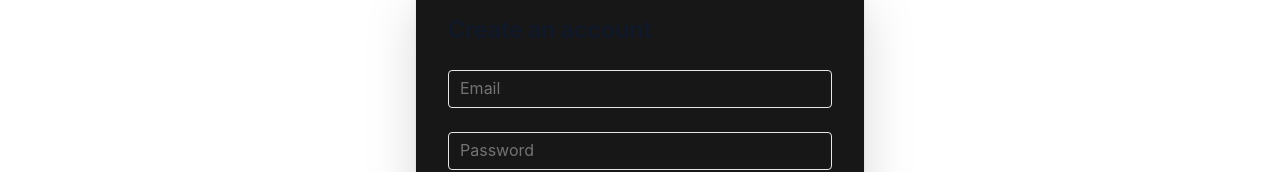
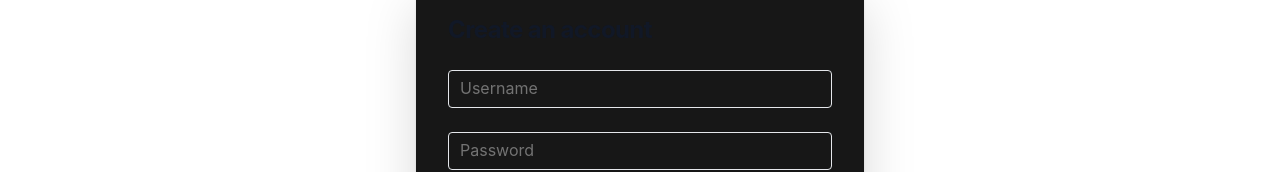
Before and after one commit to nugmara/Snapchat-Chat, a React (Vite) app in the folder client/: page /register in a window 1280 px wide. Shown: the part 252-424 px from the top of the page. Built offline with nearby package versions, Linux system fonts and the light colour scheme; no server answers.

Commit message:
Create user table server side

```diff
--- a/client/src/auth/SignUp.jsx
+++ b/client/src/auth/SignUp.jsx
@@ -22,17 +22,17 @@ function SignUp() {
             <form className="space-y-4 md:space-y-6" action="#">
               <div className="relative mb-4" data-te-input-wrapper-init>
                 <input
-                  type="email"
-                  name="email"
-                  id="email"
+                  type="text"
+                  name="text"
+                  id="text"
                   className="peer block min-h-[auto] w-full rounded border bg-transparent px-3 py-[0.32rem] leading-[1.6] outline-none transition-all duration-200 ease-linear focus:placeholder:opacity-200 data-[te-input-state-active]:placeholder:opacity-100 motion-reduce:transition-none dark:placeholder:text-neutral-200 [&:not([data-te-input-placeholder-active])]:placeholder:opacity-0 dark:text-white"
-                  placeholder="Email"
+                  placeholder="Username"
                 />
                 <label
                   htmlFor="email"
                   className="pointer-events-none absolute left-3 top-0 mb-0 max-w-[90%] origin-[0_0] truncate pt-[0.37rem] leading-[1.6] text-neutral-500 transition-all duration-200 ease-out peer-focus:-translate-y-[0.9rem] peer-focus:scale-[0.8] peer-focus:text-primary peer-data-[te-input-state-active]:-translate-y-[0.9rem] peer-data-[te-input-state-active]:scale-[0.8] motion-reduce:transition-none dark:text-neutral-200 dark:peer-focus:text-primary"
                 >
-                  Email
+                  Username
                 </label>
               </div>
               <div className="relative mb-4 group" data-te-input-wrapper-init>
```
Also changed, not shown: 1 other file (tests, documents, lock files or other folders).
